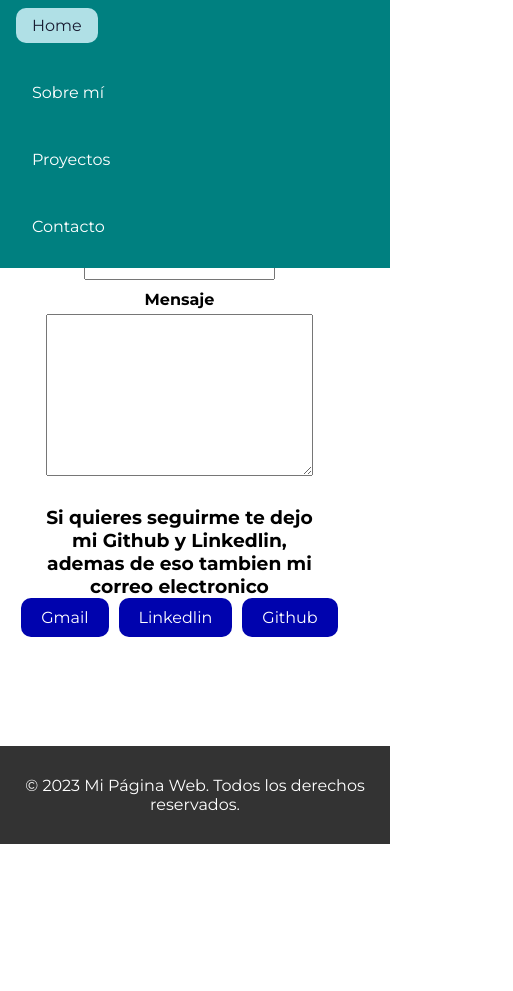
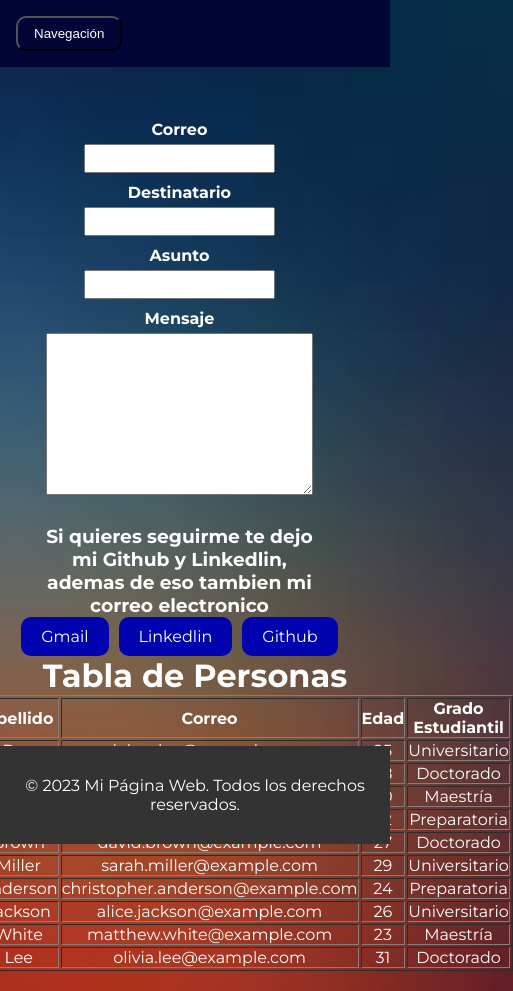
Before and after one commit to josuegue/mypage, a plain HTML site: page contact.html in a window 390 px wide. Shown: the whole page, 513 px wide, since content can reach past the window. Before the commit the page ends 844 px from the top, so only its background shows below. Drawn offline with Linux system fonts and the light colour scheme.

Commit message:
modifcacion de interfaz, adaptacion responsive, modificacion de botones y contenido

```diff
--- a/contact.html
+++ b/contact.html
@@ -14,7 +14,10 @@
     <!-- <div class="wrapper"> -->
     <header>
         <nav class="navbar">
-            <ul class="menu">
+            <button class="navbar-button" onclick="toggleMenu()">
+                <span>Navegación</span>
+            </button>
+            <ul class="menu" id="navbar-menu">
                 <li>
                     <a class="active" href="index.html">Home</a>
                 </li>
@@ -27,7 +30,6 @@
                 <li>
                     <a href="contact.html">Contacto</a>
                 </li>
-
             </ul>
         </nav>
     </header>
@@ -39,7 +41,7 @@
                     <input type="email" name="email" id="">
                 </div>
                 <div>
-                    <label for="destinatario"></label>
+                    <label for="destinatario">Destinatario</label>
                     <input type="email" name="destinatario">
                 </div>
                 <div>
@@ -61,12 +63,99 @@
                 <a href="https://github.com/josue-albLo" target="_blank">Github</a>
             </div>
         </div>
+        <div class="content">
+            <h1>Tabla de Personas</h1>
+    <table border="1">
+        <thead>
+            <tr>
+                <th>Nombre</th>
+                <th>Apellido</th>
+                <th>Correo</th>
+                <th>Edad</th>
+                <th>Grado Estudiantil</th>
+            </tr>
+        </thead>
+        <tbody>
+            <tr>
+                <td>John</td>
+                <td>Doe</td>
+                <td>john.doe@example.com</td>
+                <td>25</td>
+                <td>Universitario</td>
+            </tr>
+            <tr>
+                <td>Jane</td>
+                <td>Smith</td>
+                <td>jane.smith@example.com</td>
+                <td>28</td>
+                <td>Doctorado</td>
+            </tr>
+            <tr>
+                <td>Michael</td>
+                <td>Johnson</td>
+                <td>michael.johnson@example.com</td>
+                <td>30</td>
+                <td>Maestría</td>
+            </tr>
+            <tr>
+                <td>Emily</td>
+                <td>Williams</td>
+                <td>emily.williams@example.com</td>
+                <td>22</td>
+                <td>Preparatoria</td>
+            </tr>
+            <tr>
+                <td>David</td>
+                <td>Brown</td>
+                <td>david.brown@example.com</td>
+                <td>27</td>
+                <td>Doctorado</td>
+            </tr>
+            <tr>
+                <td>Sarah</td>
+                <td>Miller</td>
+                <td>sarah.miller@example.com</td>
+                <td>29</td>
+                <td>Universitario</td>
+            </tr>
+            <tr>
+                <td>Christopher</td>
+                <td>Anderson</td>
+                <td>christopher.anderson@example.com</td>
+                <td>24</td>
+                <td>Preparatoria</td>
+            </tr>
+            <tr>
+                <td>Alice</td>
+                <td>Jackson</td>
+                <td>alice.jackson@example.com</td>
+                <td>26</td>
+                <td>Universitario</td>
+            </tr>
+            <tr>
+                <td>Matthew</td>
+                <td>White</td>
+                <td>matthew.white@example.com</td>
+                <td>23</td>
+                <td>Maestría</td>
+            </tr>
+            <tr>
+                <td>Olivia</td>
+                <td>Lee</td>
+                <td>olivia.lee@example.com</td>
+                <td>31</td>
+                <td>Doctorado</td>
+            </tr>
+        </tbody>
+    </table>
+        </div>
     </main>
     <footer>
         <div class="container">
             <p>&copy; 2023 Mi Página Web. Todos los derechos reservados.</p>
         </div>
     </footer>
+    <script src="static/js/index.js"></script>
 </body>
 
 </html>
--- a/static/css/style.css
+++ b/static/css/style.css
@@ -12,30 +12,42 @@ body {
     /* Permitir scroll vertical en la página completa */
     margin: auto;
     padding: auto;
+    background-image: url("../img/images.jpeg");
+    background-size: cover; /* Ajustar la imagen al tamaño del fondo */
+    background-repeat: no-repeat; /* Evitar que la imagen se repita en el fondo */
+    background-position: center center; /* Centrar la imagen horizontalmente y verticalmente */
+    /* Opcionalmente puedes agregar más estilos para el body, como color de fuente, tamaño, etc. */
+    color: #fff; /* Ejemplo: color de fuente blanco */
+    font-size: 16px; /* Ejemplo: tamaño de fuente 16px */
 }
 
 /* Estilos para la barra de navegación */
 header {
-    background-color: #008080;
+    background-color: #040537;
     position: fixed;
     top: 0;
     left: 0;
     width: 100%;
     z-index: 999;
+    display: flex;
     /* Asegura que la barra de navegación esté por encima del resto del contenido */
 }
 
+/* Estilos generales para la barra de navegación */
 .navbar {
+    background-color: #040537;
     display: flex;
-    justify-content: space-between;
-    align-items: center;
-    padding: 1rem 2rem;
+    justify-content: flex-end; /* Alinear los elementos al final (derecha) */
+    align-items: center; /* Centrar verticalmente los elementos */
+    padding: 1rem;
 }
 
 .menu {
     list-style: none;
     display: flex;
     gap: 2rem;
+    margin: 0;
+    padding: 0;
 }
 
 .menu li {
@@ -60,24 +72,39 @@ header {
     color: #191c32;
 }
 
+/* Estilos para el botón de navegación en pantallas pequeñas */
+.navbar-button {
+    display: none;
+    /* Ocultar el botón en pantallas grandes */
+    background-color: #040537;
+    color: white;
+    padding: 0.5rem 1rem;
+    border-radius: 10px;
+    cursor: pointer;
+}
 
-/* Media query para hacer la barra de navegación responsive */
+/* Media query para mostrar el botón y ocultar el menú en pantallas pequeñas */
 @media screen and (max-width: 768px) {
-    .navbar {
-        flex-direction: column;
-        align-items: flex-start;
-        gap: 1rem;
+    .menu {
+        display: none; /* Ocultar el menú en pantallas pequeñas */
+        position: absolute;
+        top: 100%;
+        left: 0;
+        background-color: #040537;
         padding: 1rem;
-    }
-
-    .menu {
         flex-direction: column;
     }
 
-    .menu li {
-        margin-bottom: 1rem;
+    .navbar-button {
+        display: block; /* Mostrar el botón en pantallas pequeñas */
+    }
+
+    .navbar {
+        justify-content: space-between;
+        /* Alinear el botón a la izquierda en pantallas pequeñas */
     }
 }
+
 
 /* Parte del main */
 /* Estilos para el contenido dentro del main */
@@ -93,7 +120,6 @@ header {
     /* Establecer un ancho máximo para que no se haga demasiado grande */
     padding: 20px;
     text-align: center;
-    /* Centrar el texto dentro del main */
 }
 
 .main-project {
@@ -101,8 +127,9 @@ header {
     flex-direction: column;
     align-items: flex-start;
     justify-content: flex-start;
-    padding-top: 80px; /* Agregamos un espacio igual a la altura de la barra de navegación */
-  }
+    padding-top: 80px;
+    /* Agregamos un espacio igual a la altura de la barra de navegación */
+}
 
 .main .welcome h1 {
     padding-top: 200px;
@@ -147,15 +174,8 @@ header {
 /* Estilos para el contenido dentro del main */
 .content {
     display: flex;
-    justify-content: center;
-    /* Centrar el contenido horizontalmente */
+    flex-direction: column;
     align-items: center;
-    /* Centrar el contenido verticalmente */
-    flex-wrap: wrap;
-    /* Permitir que los elementos se envuelvan a una nueva línea si el espacio es insuficiente */
-    padding: 10px;
-    text-align: center;
-    /* Centrar el texto dentro del main */
 }
 
 .about {
@@ -165,6 +185,7 @@ header {
 }
 
 .about img {
+    padding: 40px;
     width: 300px;
     /* Tamaño de la imagen (ajustar según tus necesidades) */
     border-radius: 50%;
@@ -214,11 +235,13 @@ header {
     flex-direction: column;
     align-items: flex-end;
     text-align: justify;
-    padding-top: 100px; /* Agregamos padding para dejar espacio entre el contenido y la barra de navegación */
-    margin-bottom: 100px; /* Agregamos margen inferior para evitar que se solape con el footer */
+    padding-top: 100px;
+    /* Agregamos padding para dejar espacio entre el contenido y la barra de navegación */
+    margin-bottom: 100px;
+    /* Agregamos margen inferior para evitar que se solape con el footer */
 }
 
-.main-project h2{
+.main-project h2 {
     text-align: left;
     margin-left: 20px;
     font-size: 36px;
@@ -245,7 +268,7 @@ header {
 .info-content article a {
     display: inline-block;
     padding: 10px 20px;
-    background-color: #008080;
+    background-color: #040537;
     color: white;
     text-decoration: none;
     border-radius: 10px;
@@ -256,7 +279,7 @@ header {
 }
 
 .info-content article a:hover {
-    background-color: #00CED1;
+    background-color: #B0E0E6;
 }
 
 /* Estilos para la imagen de cada proyecto */
--- a/static/js/index.js
+++ b/static/js/index.js
@@ -0,0 +1,4 @@
+function toggleMenu() {
+    var menu = document.getElementById("navbar-menu");
+    menu.style.display = menu.style.display === "flex" ? "none" : "flex";
+}
```
Also changed, not shown: aboutme.html (+5 -2 lines), index.html (+5 -1 lines), projects.html (+5 -2 lines), static/img/images.jpeg (added).
